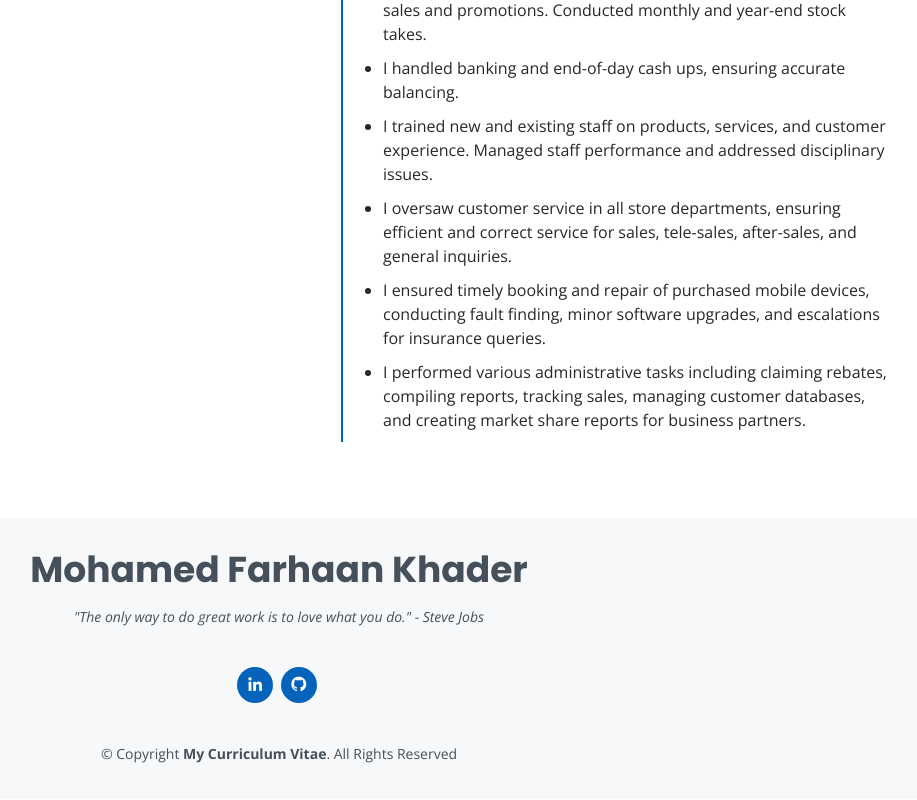
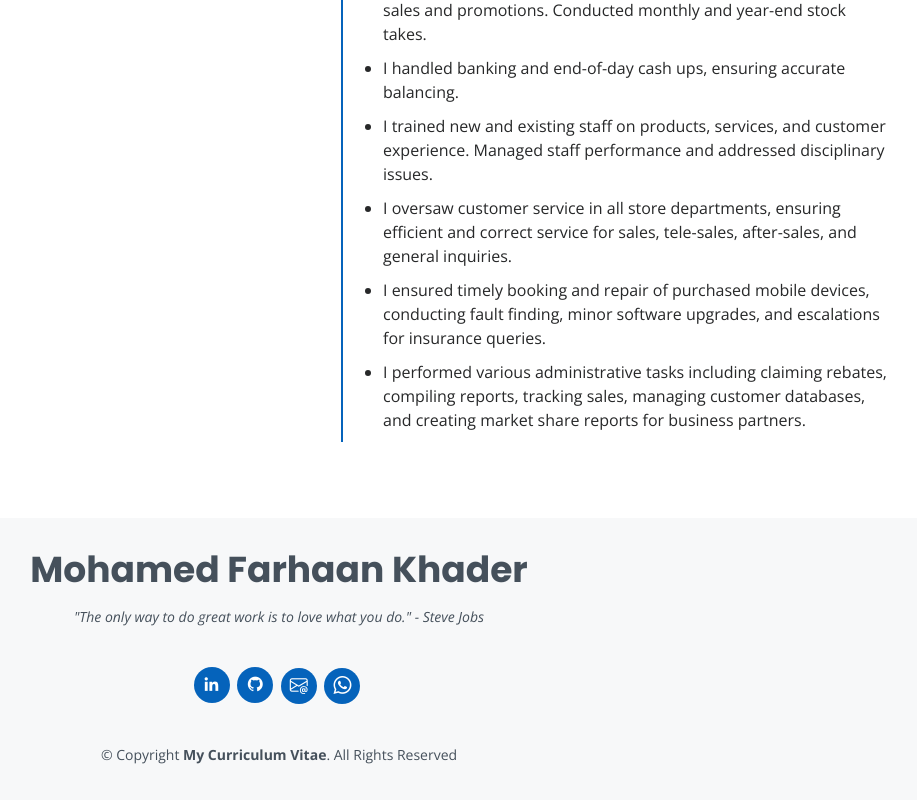
Before and after one commit to farhaan444/CV, a plain HTML site: page index.html in a window 1280 px wide. Shown: the part 3912-4712 px from the top of the page, without its empty margins (361-1278 px from the left). Drawn offline with nearby package versions, Linux system fonts and the light colour scheme.

Commit message:
Updates: - updated favicon - added footer social links

```diff
--- a/index.html
+++ b/index.html
@@ -1376,6 +1376,8 @@
         <div class="social-links">
           <a href="https://www.linkedin.com/in/mohamed-farhaan-khader/" class="linkedin"><i class="bx bxl-linkedin"></i></a>
           <a href="https://github.com/farhaan444" class="github"><i class="bx bxl-github"></i></a>
+          <a href="mailto: farhaan444@gmail.com" class="email"><i class="bi bi-envelope-at"></i></a>
+          <a href="https://wa.me/+27843339333" class="whatsapp"><i class="bi bi-whatsapp"></i></a>
         </div>
         <div class="copyright">
           &copy; Copyright <strong><span>My Curriculum Vitae</span></strong
```
Also changed, not shown: assets/img/apple-touch-icon.png, assets/img/favicon (2).png (deleted), assets/img/favicon.png.
